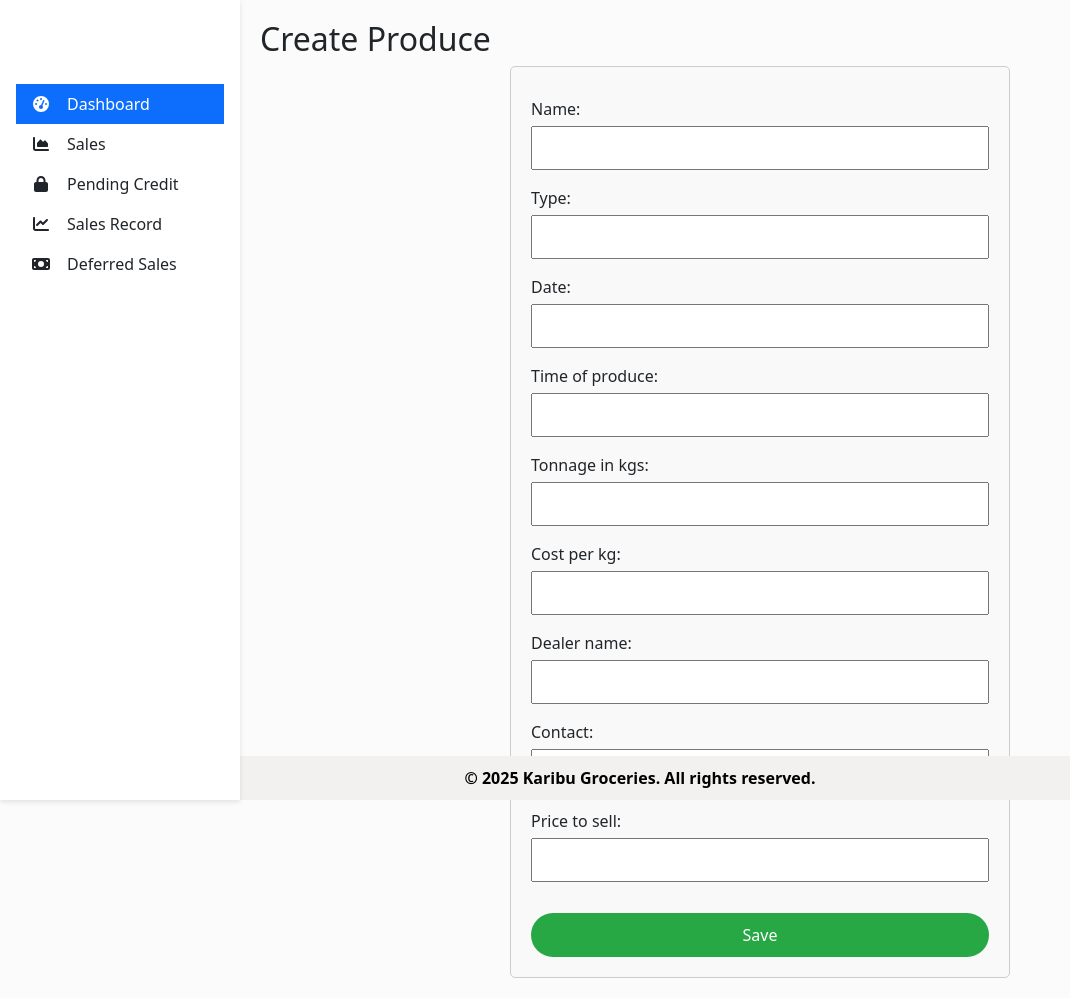
After one commit to EmmanuelOkite/KGL-Groceries, a Django app: page /create/ in a window 1280 px wide. The commit adds this page. Shown: the whole page, without its empty margins (0-1070 px from the left). Run offline with Django 5.2, Linux system fonts and the light colour scheme.

Commit message:
initial commit

```diff
--- a/kglapp/forms.py
+++ b/kglapp/forms.py
@@ -0,0 +1,8 @@
+from django import forms
+from .models import *
+
+#importing all models
+class ProduceForm(forms.ModelForm):
+    class Meta:
+        model = Produce
+        fields = '__all__'
--- /dev/null
+++ b/kglapp/templates/add_produce.html
@@ -0,0 +1,9 @@
+{% extends  'base.html' %}
+        {% block content %}
+        <h2>Create Produce</h2>
+    <form method="post">
+        {% csrf_token %}
+        {{ form.as_p }}
+        <button type="submit">Save</button>
+    </form>
+        {% endblock %}
--- a/kglapp/templates/base.html
+++ b/kglapp/templates/base.html
@@ -1,22 +1,21 @@
-<!-- {% load static %} -->
+{% load static %}
 <!DOCTYPE html>
 <html lang="en">
 <head>
     <meta charset="UTF-8">
     <meta name="viewport" content="width=device-width, initial-scale=1.0">
     <title>KGL Base Page</title>
-    <link href="https://cdn.jsdelivr.net/npm/bootstrap@5.3.3/dist/css/bootstrap.min.css" rel="stylesheet" integrity="sha384-QWTKZyjpPEjISv5WaRU9OFeRpok6YctnYmDr5pNlyT2bRjXh0JMhjY6hW+ALEwIH" crossorigin="anonymous">
+    <link href="https://cdn.jsdelivr.net/npm/bootstrap@5.3.3/dist/css/bootstrap.min.css" rel="stylesheet">
     <link rel="stylesheet" href="https://cdnjs.cloudflare.com/ajax/libs/font-awesome/6.5.1/css/all.min.css">
-
-</head>
     <style>
-
         body {
             background-color: #fbfbfb;
         }
-@media (min-width: 991.98px) {
+
+        @media (min-width: 992px) {
             main {
-    padding-left: 240px;
+                margin-left: 240px; /* Ensures sidebar does not overlap content */
+                padding: 20px;
             }
         }
 
@@ -26,31 +25,34 @@ body {
             top: 0;
             bottom: 0;
             left: 0;
-  padding: 58px 0 0; /* Height of navbar */
-  box-shadow: 0 2px 5px 0 rgb(0 0 0 / 5%), 0 2px 10px 0 rgb(0 0 0 / 5%);
             width: 240px;
+            background-color: white;
+            box-shadow: 0 2px 5px rgba(0, 0, 0, 0.1);
+            padding-top: 60px; /* Space for fixed navbar */
             z-index: 600;
         }
 
-@media (max-width: 991.98px) {
+        .sidebar .list-group-item {
+            border: none;
+            padding: 15px;
+        }
+
+        .sidebar .list-group-item.active {
+
+            color: white;
+        }
+
+        @media (max-width: 991px) {
             .sidebar {
                 width: 100%;
+                position: relative;
+            }
+            main {
+                margin-left: 0;
             }
         }
-.sidebar .active {
-  border-radius: 5px;
-  box-shadow: 0 2px 5px 0 rgb(0 0 0 / 16%), 0 2px 10px 0 rgb(0 0 0 / 12%);
-}
 
-.sidebar-sticky {
-  position: relative;
-  top: 0;
-  height: calc(100vh - 48px);
-  padding-top: 0.5rem;
-  overflow-x: hidden;
-  overflow-y: auto; /* Scrollable contents if viewport is shorter than content. */
-}
-
+        /* Footer */
         .footer {
             position: fixed;
             bottom: 0;
@@ -58,53 +60,140 @@ body {
             background-color: #f3f0f0;
             color: black;
             text-align: center;
-            padding: 20px;
+            padding: 10px;
             font-weight: bold;
         }
 
+        form {
+    width: 50%;
+    margin: auto;
+    padding: 20px;
+    border: 1px solid #ccc;
+    border-radius: 5px;
+    background-color: #f9f9f9;
+}
+
+label {
+    display: block;
+    margin-top: 10px;
+}
+
+input, button {
+    width: 100%;
+    padding: 8px;
+    margin-top: 5px;
+}
+
+button {
+    background-color: #28a745;
+    color: white;
+    border: none;
+    cursor: pointer;
+    margin-top: 15px;
+}
+
+button {
+    background-color: #28a745;
+    color: white;
+    border: none;
+    cursor: pointer;
+    padding: 10px;
+    font-size: 16px;
+    border-radius: 40px;
+    transition: background-color 0.3s ease, transform 0.2s ease;
+}
+
+button:hover {
+    background-color: #218838;
+    transform: scale(1.05);
+}
+
+
+table {
+    width: 100%;
+    border-collapse: collapse;
+    margin: 20px 0;
+    font-size: 18px;
+    text-align: left;
+    box-shadow: 0px 4px 8px rgba(0, 0, 0, 0.1);
+}
+
+
+thead {
+    background-color: #4CAF50;
+    color: white;
+}
+
+th, td {
+    padding: 12px;
+    border-bottom: 1px solid #ddd;
+}
+
+
+tbody tr:nth-child(even) {
+    background-color: #f2f2f2;
+}
+
+Hover effect
+tbody tr:hover {
+    background-color: #d1e7dd;
+    transition: 0.3s;
+}
+
+
+@media screen and (max-width: 600px) {
+    table {
+        font-size: 14px;
+    }
+}
+
+
     </style>
+</head>
+<body>
 
-<!--Main Navigation-->
 <header>
     <!-- Sidebar -->
-    <nav id="sidebarMenu" class="collapse d-lg-block sidebar collapse bg-white">
+    <nav id="sidebarMenu" class="sidebar d-lg-block collapse">
         <div class="position-sticky">
             <div class="list-group list-group-flush mx-3 mt-4">
-          <a
-            href="#"
-            class="list-group-item list-group-item-action py-2 ripple"
-            aria-current="true"
-          >
+                <a href="#" class="list-group-item list-group-item-action py-2 ripple active">
                     <i class="fas fa-tachometer-alt fa-fw me-3"></i><span>Dashboard</span>
                 </a>
-          <a href="#" class="list-group-item list-group-item-action py-2 ripple active">
+                <a href="#" class="list-group-item list-group-item-action py-2 ripple">
                     <i class="fas fa-chart-area fa-fw me-3"></i><span>Sales</span>
                 </a>
-          <a href="#" class="list-group-item list-group-item-action py-2 ripple"
-            ><i class="fas fa-lock fa-fw me-3"></i><span>Pending Credit </span></a
-          >
-          <a href="#" class="list-group-item list-group-item-action py-2 ripple"
-            ><i class="fas fa-chart-line fa-fw me-3"></i><span>Sales Record</span></a
-          >
-          <a href="#" class="list-group-item list-group-item-action py-2 ripple"
-            ><i class="fas fa-money-bill fa-fw me-3"></i><span>Deferred Sales</span></a
-          >
+                <a href="#" class="list-group-item list-group-item-action py-2 ripple">
+                    <i class="fas fa-lock fa-fw me-3"></i><span>Pending Credit</span>
+                </a>
+                <a href="#" class="list-group-item list-group-item-action py-2 ripple">
+                    <i class="fas fa-chart-line fa-fw me-3"></i><span>Sales Record</span>
+                </a>
+                <a href="#" class="list-group-item list-group-item-action py-2 ripple">
+                    <i class="fas fa-money-bill fa-fw me-3"></i><span>Deferred Sales</span>
+                </a>
+            </div>
+        </div>
+    </nav>
+</header>
+
+<!-- Main Content -->
+<main>
+  <div>
+    {% block content %}
+    {% endblock %}
 
 </div>
-      </div>
 
-      <h1>Emmanuel</h1>
+</main>
+
+<!-- Footer -->
 <footer class="footer">
     © 2025 Karibu Groceries. All rights reserved.
 </footer>
 
-    </nav>
-    <!-- Sidebar -->
-    <h1>Emmanuel</h1>
-          </div>
-      <!-- Container wrapper -->
-      <h1>Emmanuel</h1>
-      <script src="https://cdn.jsdelivr.net/npm/@popperjs/core@2.11.8/dist/umd/popper.min.js" integrity="sha384-I7E8VVD/ismYTF4hNIPjVp/Zjvgyol6VFvRkX/vR+Vc4jQkC+hVqc2pM8ODewa9r" crossorigin="anonymous"></script>
+<script src="https://cdn.jsdelivr.net/npm/@popperjs/core@2.11.8/dist/umd/popper.min.js"></script>
 <script src="https://cdnjs.cloudflare.com/ajax/libs/font-awesome/6.5.1/js/all.min.js"></script>
 
 </body>
+</html>
--- a/kglapp/urls.py
+++ b/kglapp/urls.py
@@ -17,4 +17,6 @@ urlpatterns = [
     path('director', director, name="director"),
     path('manager', manager, name="manager"),
     path('attendant', attendant, name="attendant"),
+    path('create/', views.create_produce, name='create_produce'),
+    path('list/', views.produce_list, name='produce_list'),
 ]
--- a/kglapp/views.py
+++ b/kglapp/views.py
@@ -3,6 +3,10 @@ from django.contrib import messages
 from django.core.mail import send_mail
 from django.conf import settings
 from django.contrib.auth.decorators import login_required
+from .forms import *
+from .models import *
+
+from django.http import JsonResponse
 
 # Create your views here.
 def home(request):
@@ -28,3 +32,18 @@ def manager(request):
 
 def attendant(request):
     return render(request, 'attendant.html')
+
+def create_produce(request):
+    if request.method == 'POST':
+        form = ProduceForm(request.POST)
+        if form.is_valid():
+            form.save()
+            return redirect('produce_list')
+    else:
+        form = ProduceForm()
+    produces = Produce.objects.all()
+    return render(request, 'add_produce.html', {'form': form, 'produces': produces})
+
+def produce_list(request):
+    produces = Produce.objects.all()
+    return render(request, 'produce_list.html', {'produces': produces})
```
Also changed, not shown: kglapp/templates/produce_list.html (added, +32 -0 lines), db.sqlite3, kglapp/templates/produce.html (deleted). Lines whose indentation alone changed are shown as unchanged.
